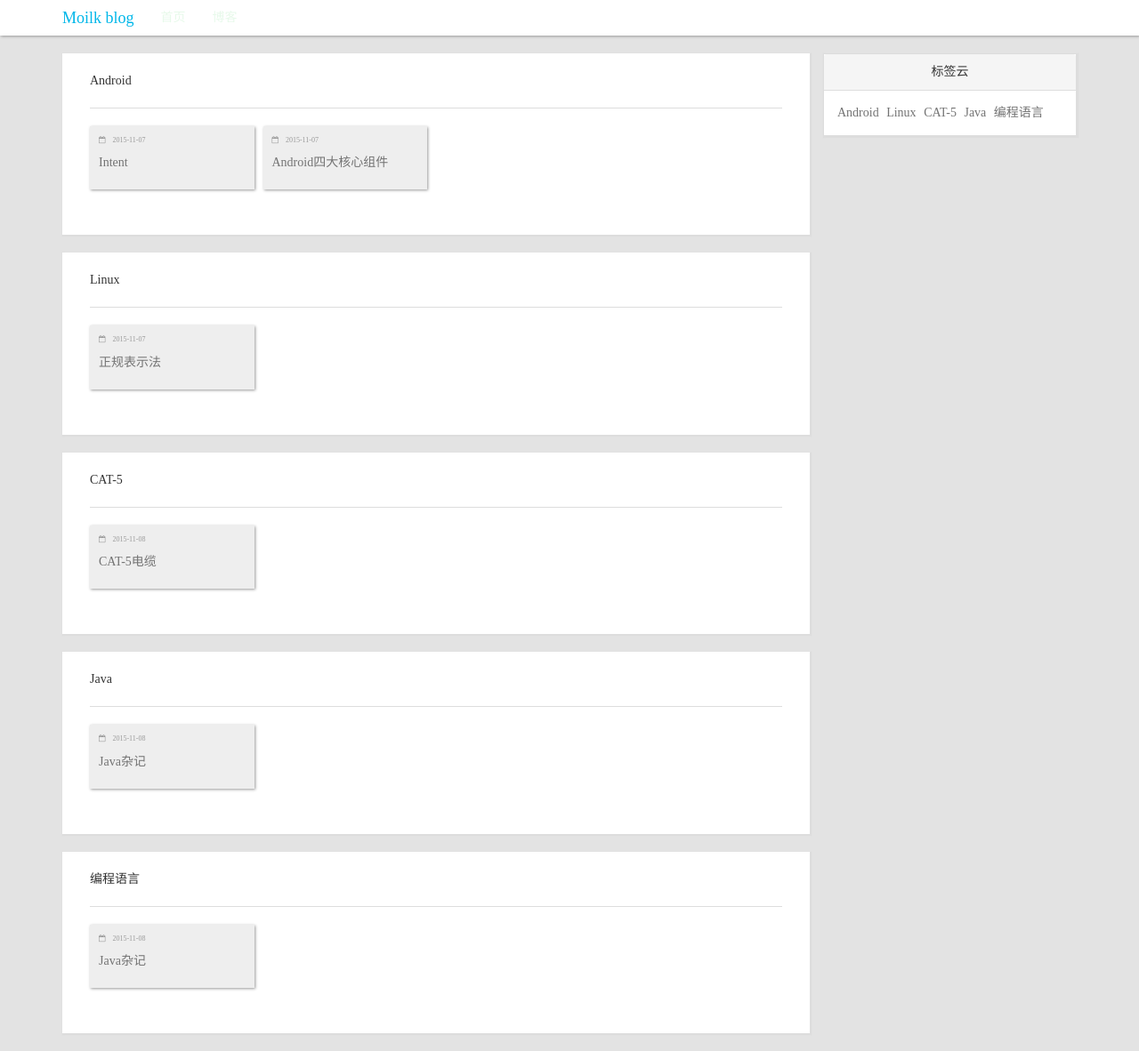
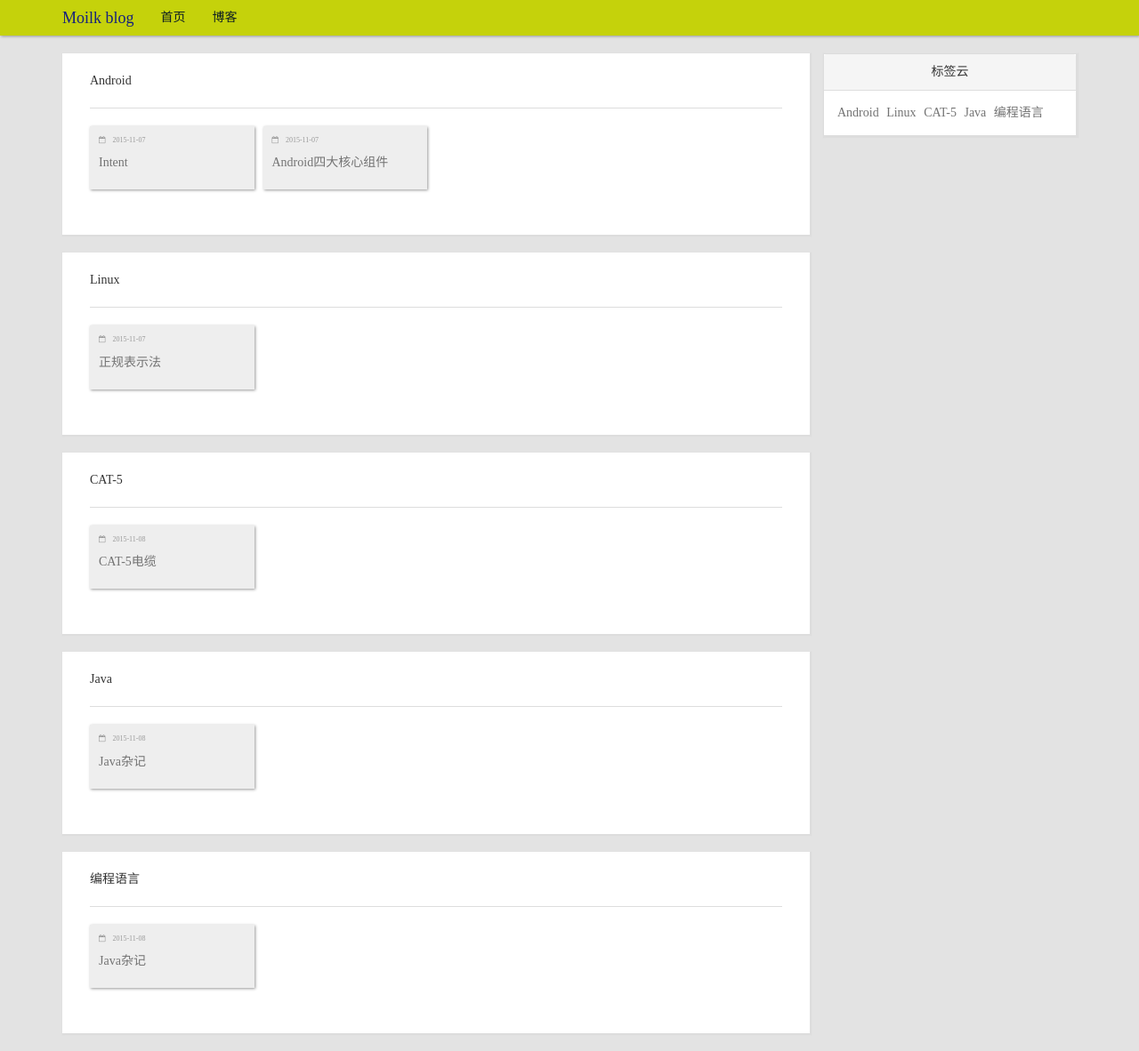
Before and after one commit to MoilkNepho/Blog, a Jekyll site: the page built from tag.html, in a window 1280 px wide. Shown: the whole page at 89% size. Built offline with Jekyll 4.4.1, drawn with Linux system fonts in a browser that asks for light colours; nearby versions of some CDN libraries; comment, search, counter and statistics services are not loaded.

Commit message:
markdown

```diff
--- a/assets/stylesheet/components/_navbar.scss
+++ b/assets/stylesheet/components/_navbar.scss
@@ -1,7 +1,7 @@
 .navbar-pithy {
   min-height: 40px;
 
-  background-color: $white;
+  background-color: #c5d20b;
   border: none;
   border-radius: 0;
   box-shadow: 1px 1px 3px $gray-dark;
@@ -10,11 +10,11 @@
     height: 40px;
     padding: 10px 15px;
 
-    color: $primary-color;
+    color: #17227c;
   }
 
   .navbar-brand:hover{
-    color: $primary-color;
+    color: #0f1651;
   }
 
   .navbar-form {
@@ -24,20 +24,20 @@
   .navbar-nav > li > a {
     padding-top: 10px;
     padding-bottom: 10px;
-    color: #e7f9ea;
+    color: #0d1e23;
     line-height: 20px;
     border: none;
   }
 
   .navbar-nav > li > a:hover {
-      background-color: #e7f9ea;
+      background-color: #0d1e23;
   }
 
   .navbar-toggle{
     margin-top: 4px;
     margin-bottom: 0;
     padding:5px 10px;
-    background: $primary-color;
+    background: #f0f87e;
     color: $white;
   }
 }
```
